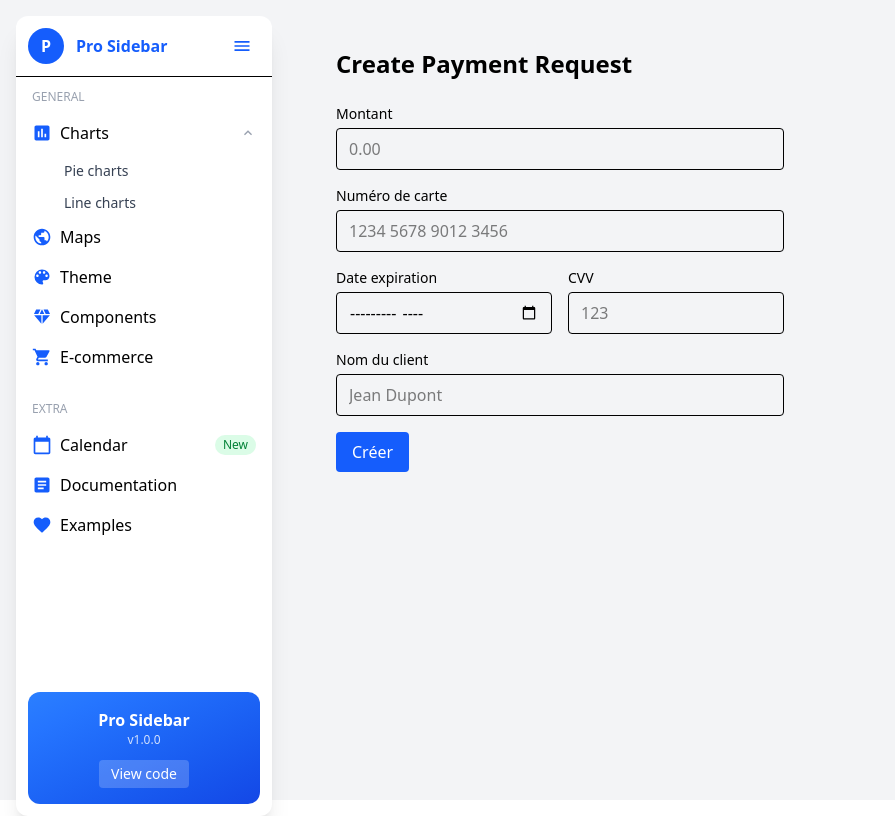
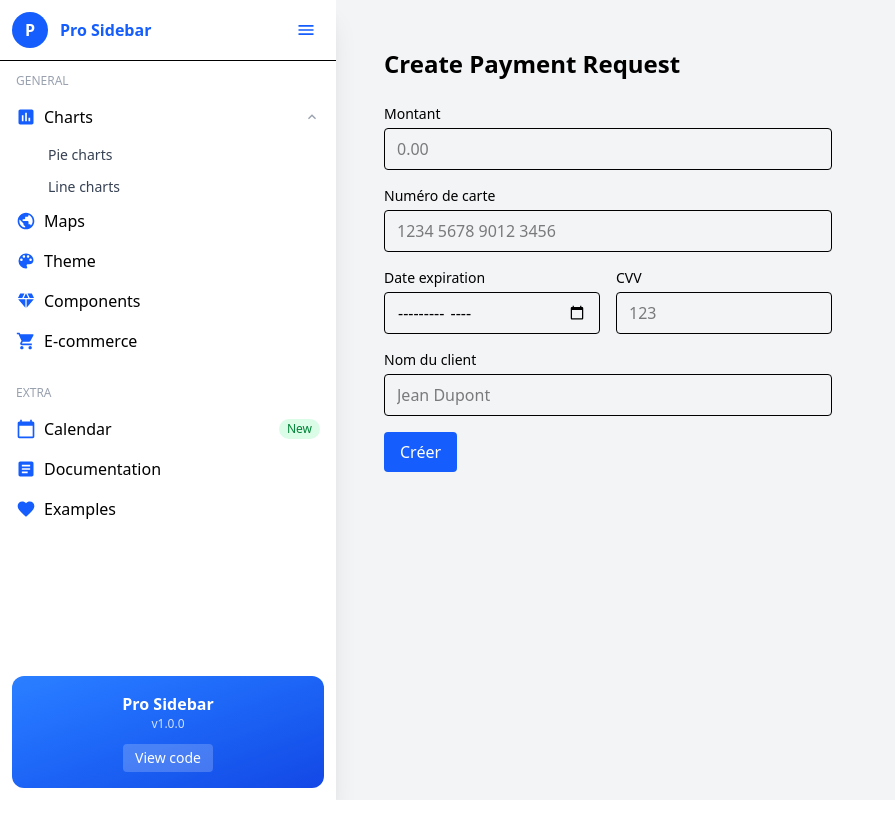
Before and after one commit to kamalnj/Distributed-Bank-Card-Payment-Verification-System, a React (Vite) app in the folder my-app/: page / in a window 1280 px wide. Shown: the whole page, without its empty margins (0-895 px from the left). Built offline with nearby package versions, Linux system fonts and the light colour scheme.

Commit message:
NavBar Update margin

```diff
--- a/my-app/src/components/SidebarNav.tsx
+++ b/my-app/src/components/SidebarNav.tsx
@@ -25,7 +25,7 @@ export default function SidebarNav() {
   const toggleOpen = (key: string) => setOpen((s) => ({ ...s, [key]: !s[key] }))
 
   return (
-    <aside className={`${collapsed ? 'w-20' : 'w-64'} h-full bg-white shadow-xl rounded-xl m-4 flex flex-col transition-all duration-200`}
+    <aside className={`${collapsed ? 'w-15' : 'w-84'} h-full bg-white shadow-xl  flex flex-col transition-all duration-200`}
       aria-label="Sidebar navigation">
       <div className="px-3 py-3 border-b flex items-center justify-between">
         <div className="flex items-center gap-3">
```
